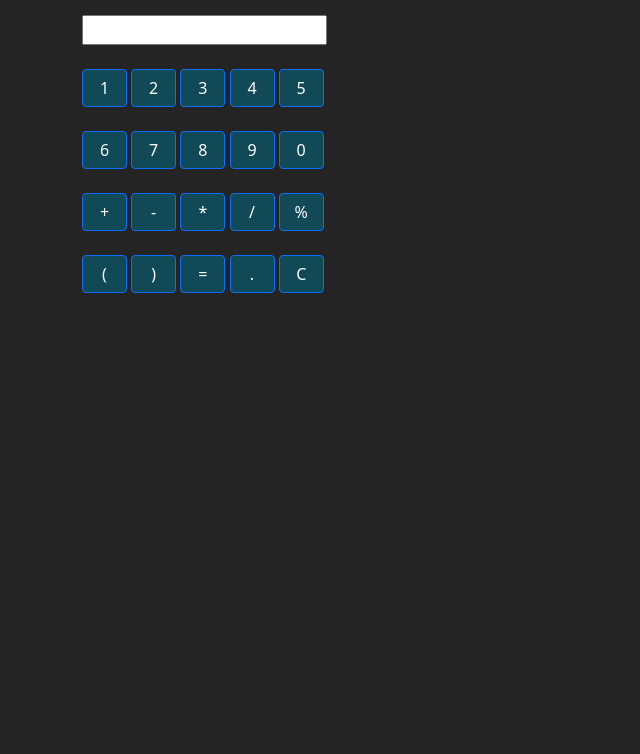
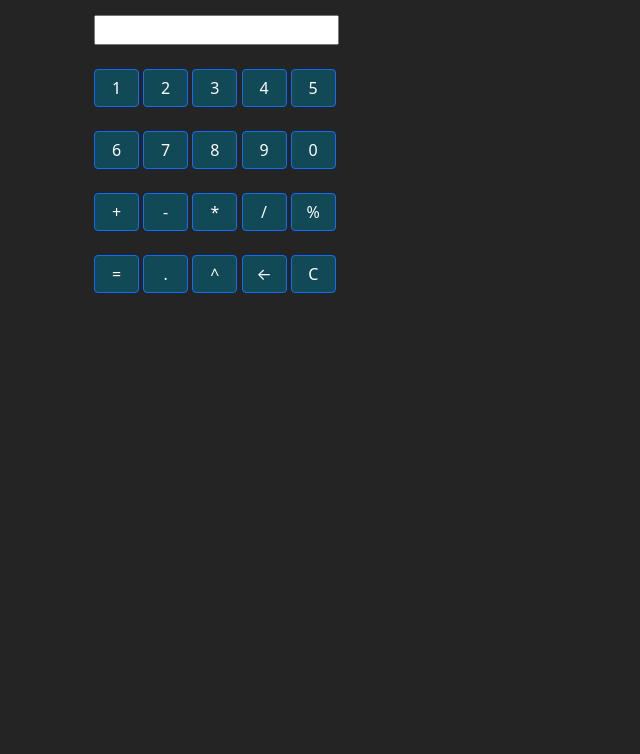
Before and after one commit to imdara/myproj, a plain HTML site: page index.html in a window 1280 px wide. Shown: the part 46-800 px from the top of the page, without its empty margins (0-640 px from the left). Drawn offline with nearby package versions, Linux system fonts and the light colour scheme.

Commit message:
Update index.html

```diff
--- a/index.html
+++ b/index.html
@@ -10,6 +10,7 @@
     <link rel="stylesheet" href="style.css">
 </head>
 <body>
+    <div class="container" id="border">
     <h4 class="container">Calculator</h4><br>
     <div class="container"><input type="text" id="input"/></div><br>
     <div class="container">
@@ -34,12 +35,13 @@
     <button onclick="disp('%')" class="btn btn-primary" id="%">%</button>
     </div><br>
     <div class="container">
-        <button onclick="disp('(')" class="btn btn-primary" id="(">(</button>
-        <button onclick="disp(')')" class="btn btn-primary" id=")">)</button>
         <button onclick="eq()" class="btn btn-primary">=</button>
-        <button onclick="disp('.')" class="btn btn-primary">.</button>
-        <button onclick="clear()" class="btn btn-primary">C</button>
-    </div>
+        <button onclick="disp('.')" class="btn btn-primary" id="(">.</button>
+        <button onclick="disp('**')" class="btn btn-primary" id=")">^</button>
+        <button onclick="document.getElementById('input').value=document.getElementById('input').value.slice(0,document.getElementById('input').value.length-1)" class="btn btn-primary">←</button>
+        <button onclick="document.getElementById('input').value=''" class="btn btn-primary">C</button>
+    </div><br>
+</table>
     <script src="script.js"></script>
 </body>
 </html>
```
